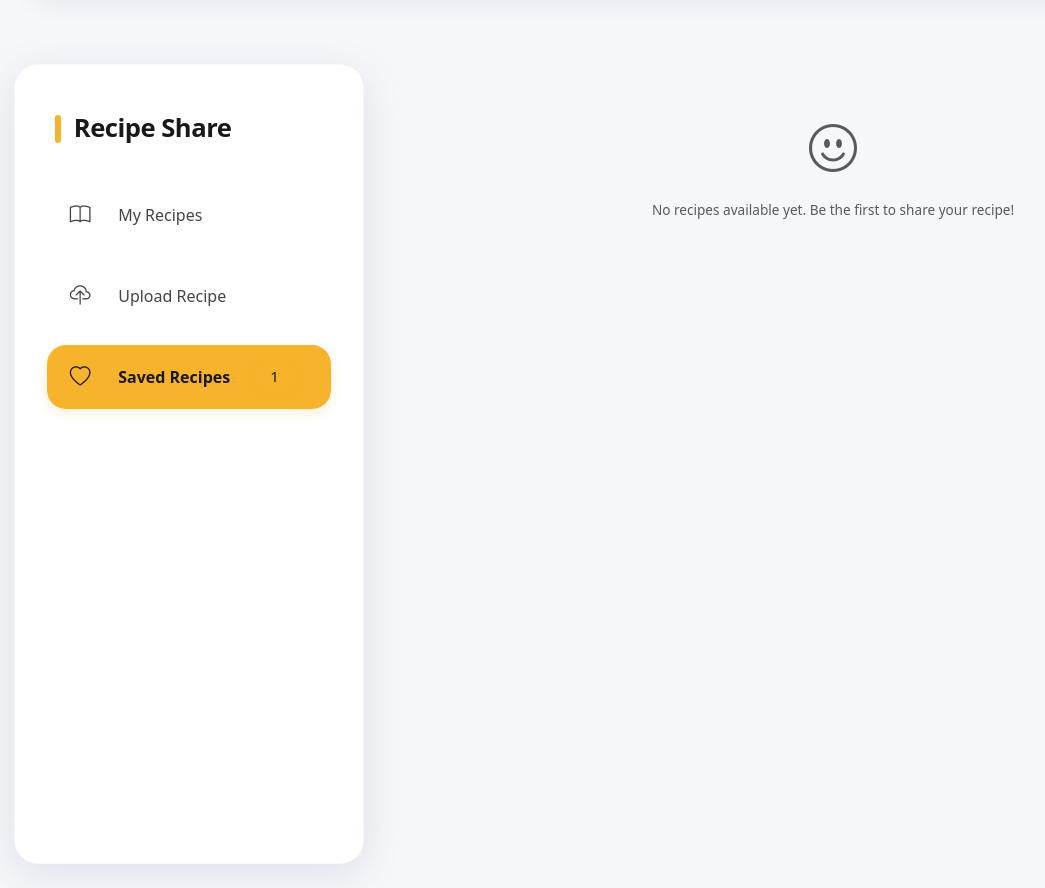
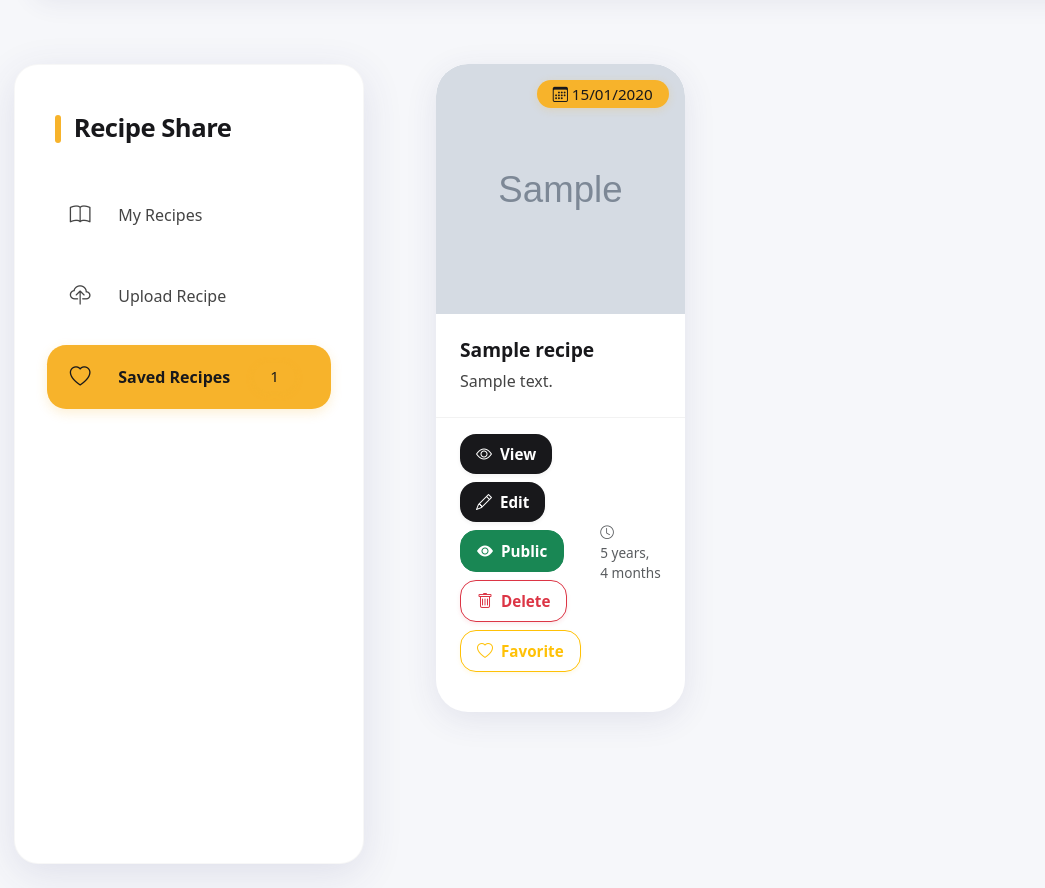
Before and after one commit to Manox96/RecipeShare___PFA, a Django app: page /favorites/ in a window 1280 px wide. Shown: the part 95-983 px from the top of the page, without its empty margins (10-1055 px from the left). Run offline with Django 5.2, Linux system fonts and the light colour scheme; a user stored in the database is signed in; tables that the repository leaves empty hold one stand-in row (values such as "Sample post"); grey boxes marked "Sample" are stand-in pictures.

Commit message:
lastVersion

```diff
--- a/myapp/templates/myapp/photo_list.html
+++ b/myapp/templates/myapp/photo_list.html
@@ -172,9 +172,9 @@
             </form>
             {% endif %}
             {% if request.user.is_authenticated %}
-            <a href="{% url 'toggle_favorite_recipe' recipe.id %}" class="btn btn-favorite {% if request.user in recipe.favorited_by.all %}active{% endif %}">
-              <i class="bi {% if request.user in recipe.favorited_by.all %}bi-heart-fill{% else %}bi-heart{% endif %}"></i>
-              {% if request.user in recipe.favorited_by.all %}Favorited{% else %}Favorite{% endif %}
+            <a href="{% url 'toggle_favorite_recipe' recipe.id %}" class="btn btn-favorite {% if recipe in request.user.favorite_set.all %}active{% endif %}">
+              <i class="bi {% if recipe in request.user.favorite_set.all %}bi-heart-fill{% else %}bi-heart{% endif %}"></i>
+              {% if recipe in request.user.favorite_set.all %}Favorited{% else %}Favorite{% endif %}
             </a>
             {% endif %}
           </div>
--- a/myapp/templates/myapp/recipe_detail.html
+++ b/myapp/templates/myapp/recipe_detail.html
@@ -253,9 +253,9 @@
     </a>
 
     {% if user.is_authenticated %}
-      <a href="{% url 'toggle_favorite_recipe' recipe.id %}" class="btn btn-favorite {% if user in recipe.favorited_by.all %}active{% endif %}">
-        <i class="bi {% if user in recipe.favorited_by.all %}bi-heart-fill{% else %}bi-heart{% endif %}"></i>
-        {% if user in recipe.favorited_by.all %}Remove from Favorites{% else %}Add to Favorites{% endif %}
+      <a href="{% url 'toggle_favorite_recipe' recipe.id %}" class="btn btn-favorite {% if recipe in user.favorite_set.all %}active{% endif %}">
+        <i class="bi {% if recipe in user.favorite_set.all %}bi-heart-fill{% else %}bi-heart{% endif %}"></i>
+        {% if recipe in user.favorite_set.all %}Remove from Favorites{% else %}Add to Favorites{% endif %}
       </a>
       {% if user == recipe.user %}
         <a href="{% url 'update_recipe' recipe.id %}" class="btn btn-primary">
--- a/myapp/views.py
+++ b/myapp/views.py
@@ -273,12 +273,20 @@ def delete_photo(request, photo_id):
 
 @login_required(login_url='login')
 def favorite_photos(request):
-    photos = Photo.objects.filter(favorites=request.user, user=request.user).order_by('-upload_date')
-    favorites_count = Photo.objects.filter(favorites=request.user).count()
+    # Get all recipes that the user has favorited
+    recipes = Recipe.objects.filter(favorite__user=request.user).order_by('-created_at')
+    favorites_count = recipes.count()
+
+    # Add pagination
+    paginator = Paginator(recipes, 9)  # Show 9 recipes per page
+    page_number = request.GET.get('page')
+    page_obj = paginator.get_page(page_number)
+
     context = {
-        'photos': photos,
-        'title': 'Mes Favoris',
+        'recipes': page_obj,
+        'title': 'Saved Recipes',
         'favorites_count': favorites_count,
+        'is_public': False,
     }
     return render(request, 'myapp/photo_list.html', context)
 
```
